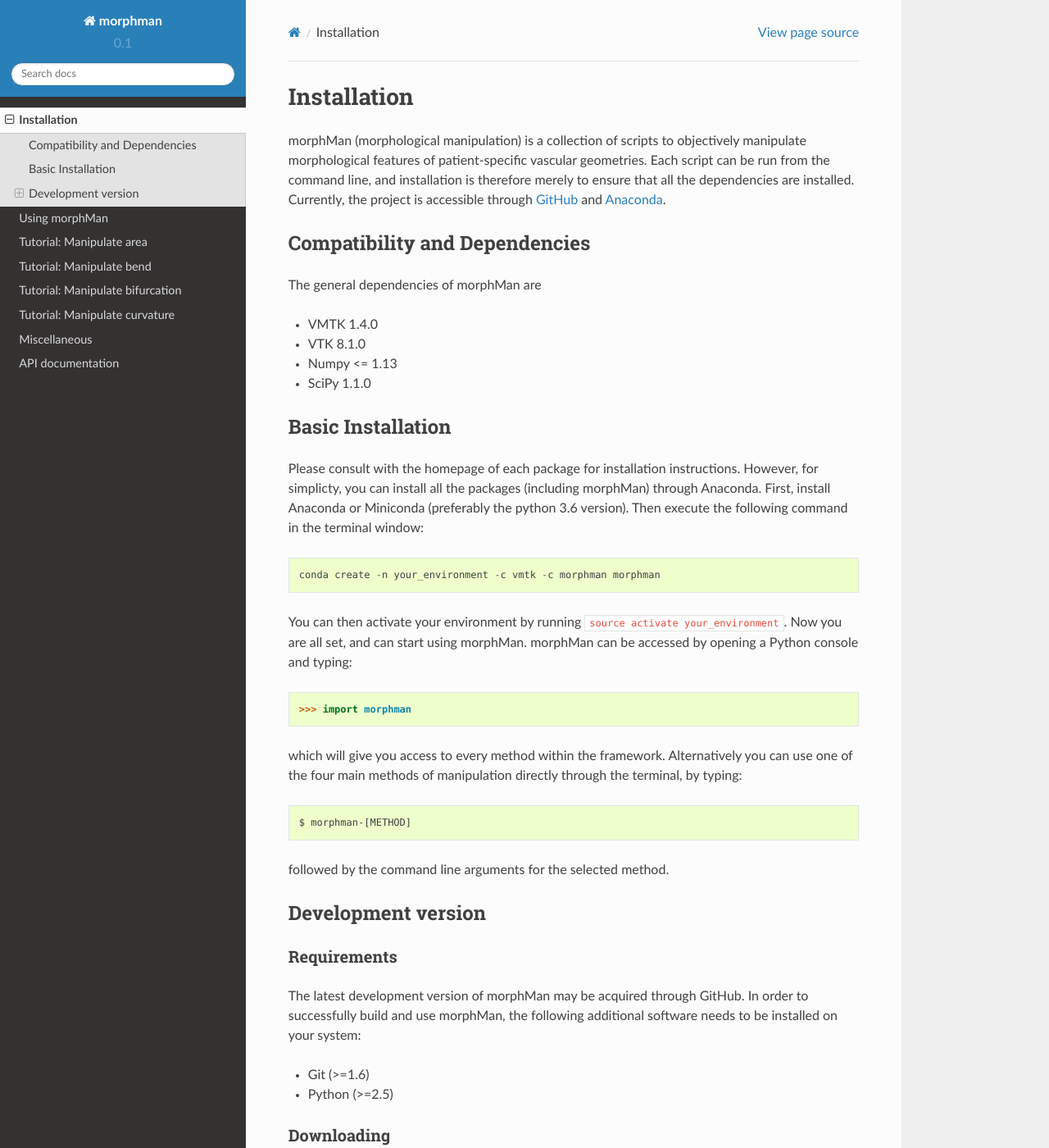
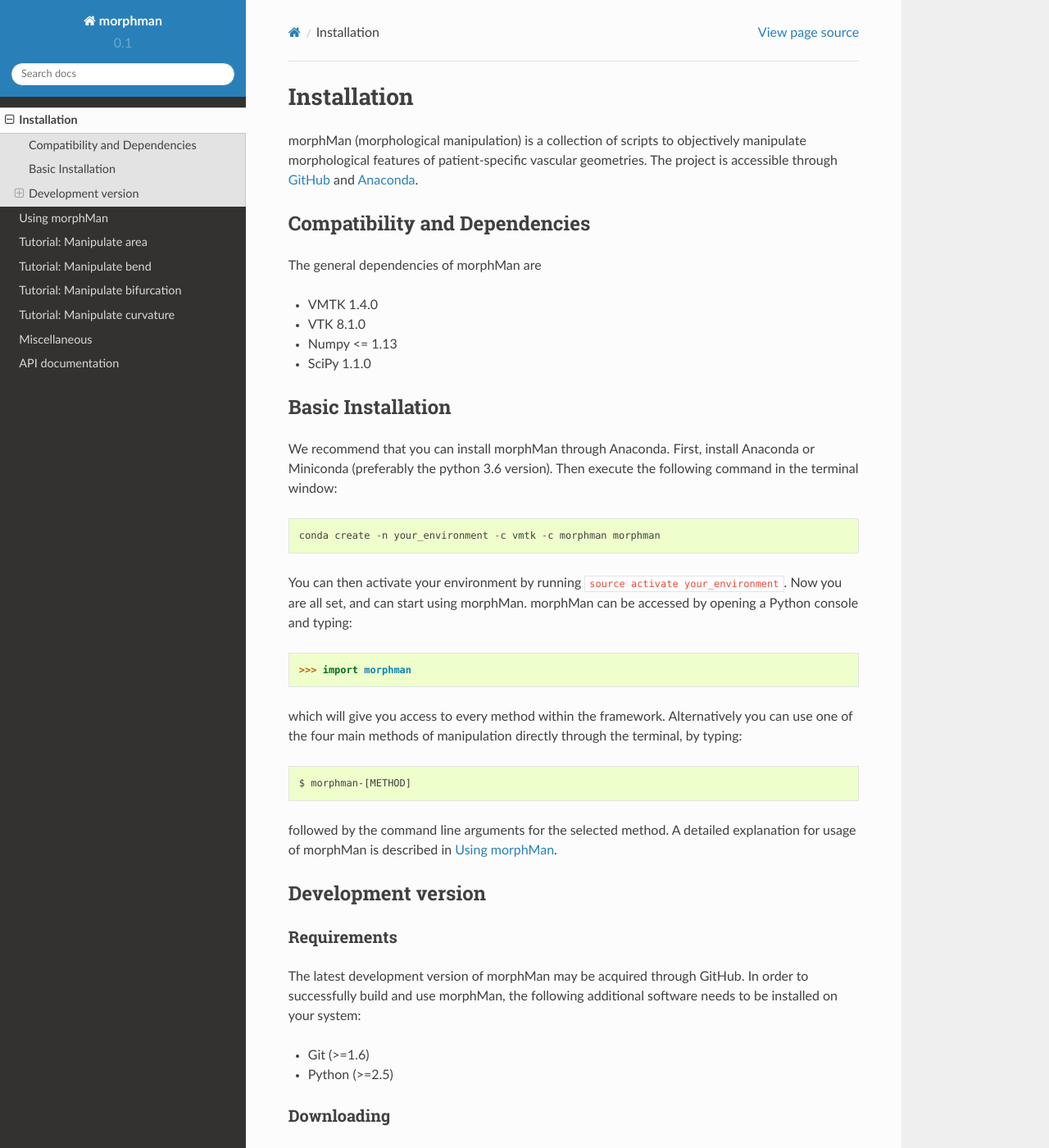
Before and after one commit to KVSlab/morphMan, a Sphinx documentation site: the page built from docs/source/installation.rst, in a window 1280 px wide and 1400 px high. Shown: the whole window at 82% size. Built offline with Sphinx 7.4.7 and the Read the Docs theme 2.0.0, drawn with Linux system fonts in a browser that asks for light colours; some of the changed text lies outside the part shown.

Commit message:
Small updates to documentation

```diff
--- a/docs/source/installation.rst
+++ b/docs/source/installation.rst
@@ -4,9 +4,7 @@
 Installation
 ============
 morphMan (morphological manipulation) is a collection of scripts to objectively manipulate
-morphological features of patient-specific vascular geometries. Each script
-can be run from the command line, and installation is therefore merely to ensure that all the
-dependencies are installed. Currently, the project is accessible through
+morphological features of patient-specific vascular geometries. The project is accessible through
 `GitHub <https://github.com/KVSlab/morphMan/>`_ and `Anaconda <https://anaconda.org/morphman/morphman>`_.
 
 
@@ -21,8 +19,7 @@
 
 Basic Installation
 ==================
-Please consult with the homepage of each package for installation instructions.
-However, for simplicty, you can install all the packages (including morphMan) through Anaconda.
+We recommend that you can install morphMan through Anaconda.
 First, install Anaconda or Miniconda (preferably the python 3.6 version).
 Then execute the following command in the terminal window::
 
@@ -39,7 +36,7 @@
 
     $ morphman-[METHOD]
 
-followed by the command line arguments for the selected method.
+followed by the command line arguments for the selected method. A detailed explanation for usage of morphMan is described in :ref:`getting_started`.
 
 Development version
 ===================
@@ -66,12 +63,8 @@
 
 Building
 ~~~~~~~~
-In order to build and install morphMan, navigate into the ``morphMan`` folder, where a ``setup.py`` file will be located.
-Building and installation of morphMan can be performed by simply running the following command from the terminal window::
+In order to build and install morphMan, navigate into the ``morphMan`` folder, where a ``setup.py``
+file will be located. Building and installation of morphMan can be performed by simply running the
+following command from the terminal window::
 
     python setup.py install
-
-Usage
-~~~~~
-You are now ready to use morphMan as a Python module, either in the terminal or in a Python console.
-A detailed explanation for usage of morphMan is described in :ref:`getting_started`.
--- a/docs/source/manipulate_area.rst
+++ b/docs/source/manipulate_area.rst
@@ -71,7 +71,7 @@
 Create / remove a stenosis
 ==========================
 A stenosis is a local narrowing of the vessel, often caused by the buildup of plaque.
-You can manipulate a stenosis with  ``manipulate_area.py`` by setting ``--method stenosis``.
+You can manipulate a stenosis with  ``morphman-area`` by setting ``--method stenosis``.
 
 Create a stenosis
 ~~~~~~~~~~~~~~~~~
--- a/docs/source/manipulate_bend.rst
+++ b/docs/source/manipulate_bend.rst
@@ -6,7 +6,7 @@
 Tutorial: Manipulate bend
 =========================
 
-The goal of ``manipulate_bend.py``, is to alter one specific bend in the
+The goal of ``morphman-bend``, is to alter one specific bend in the
 vasculature, like shown in Figure 1. This can be performed by running ``morphman-bend`` in the terminal, followed by the
 respective command line arguments. Alternatively, you can execute the Python script directly,
 located in the ``morphman`` subfolder, by typing ``python manipulate_bend.py``.
@@ -31,7 +31,7 @@
 
   * ``manual``, provide the start and end of the bend by selecting points interactively
   * ``commandline``, provide two points on the commandline through ``--region-points``
-  * ``landmarking``, only valid for the internal carotid artery, execute ``automated_landmarking.py`` prior to running ``manipulate_bend.py``, see :ref:`landmarking`.
+  * ``landmarking``, only valid for the internal carotid artery, execute ``automated_landmarking.py`` in misc prior to running ``manipulate_bend.py``, see :ref:`landmarking`.
 
 Figure 2 depicts an example of modifying the input surface in the :math:`\alpha` ('vertical') direction only.
 
--- a/docs/source/manipulate_bifurcation.rst
+++ b/docs/source/manipulate_bifurcation.rst
@@ -5,7 +5,7 @@
 ================================
 Tutorial: Manipulate bifurcation
 ================================
-The goal with ``manipulate_bifurcation.py`` is to control the angle between two
+The goal with ``morphman-bifurcation`` is to control the angle between two
 daughter branches in a bifurcation, see Figure 1. The daughter branches can be
 rotated towards each other, in other words reduce :math:`\theta`, or towards
 the parent artery, increasing :math:`\theta`. The naming convention is that the
```
